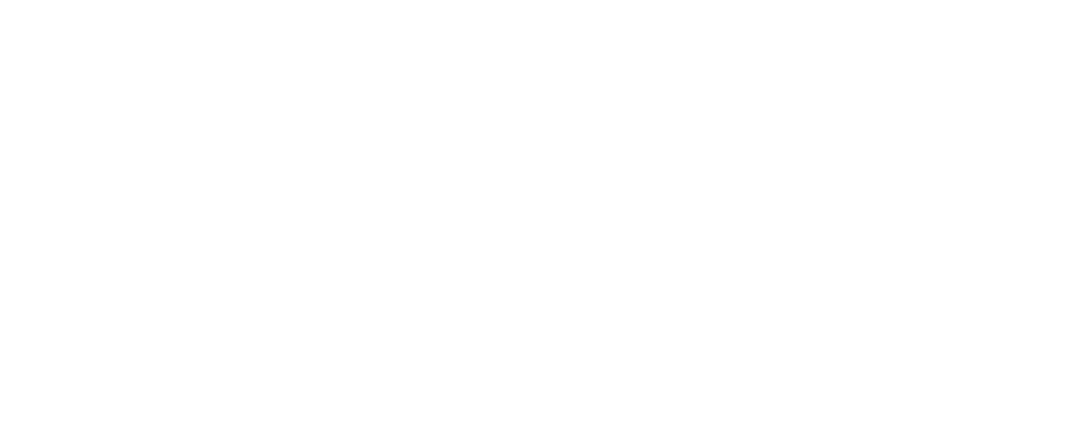
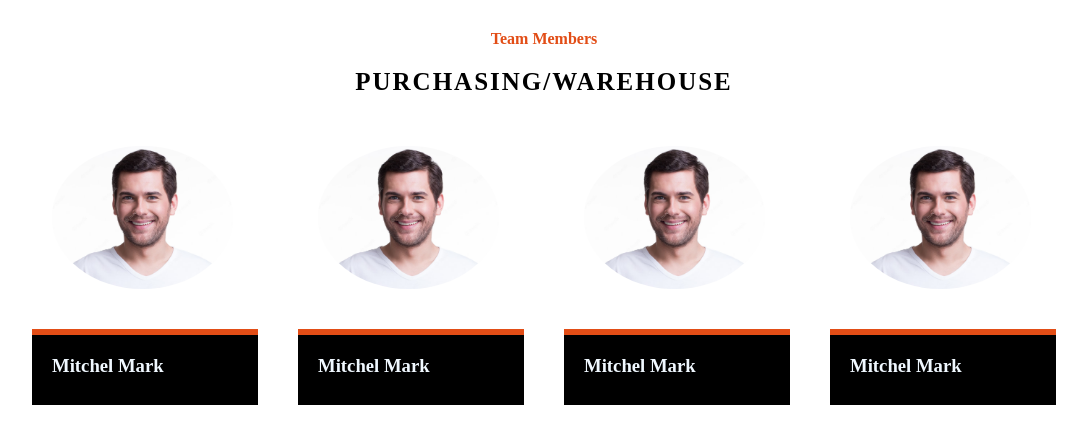
Before and after one commit to MDASHRAFTANVIR/layout1, a plain HTML site: page index.html in a window 1280 px wide. Shown: the whole page, without its empty margins (96-1183 px from the left). Drawn offline with Linux system fonts and the light colour scheme.

Commit message:
Content added

```diff
--- a/index.html
+++ b/index.html
@@ -8,6 +8,46 @@
     <link rel="stylesheet" href="style.css">
 </head>
 <body>
+    <div class="container">
+        <div class="header">
+            <h4>Team Members</h4>
+            <h2>PURCHASING/WAREHOUSE</h2>
+        </div>
+        <div class="person">
+            <div class="main-part">
+                <div class="part">
+                    <img src="images/man1.avif" alt="">
+                    <div class="content">
+                        <h3>Mitchel Mark</h3>
+                        <p>Web Developer</p>
+                    </div>
+                </div>
+                <div class="part">
+                    <img src="images/man1.avif" alt="">
+                    <div class="content">
+                        <h3>Mitchel Mark</h3>
+                        <p>Web Developer</p>
+                    </div>
+                </div>
+                <div class="part">
+                    <img src="images/man1.avif" alt="">
+                    <div class="content">
+                        <h3>Mitchel Mark</h3>
+                        <p>Web Developer</p>
+                    </div>
+                </div>
+                <div class="part">
+                    <img src="images/man1.avif" alt="">
+                    <div class="content">
+                        <h3>Mitchel Mark</h3>
+                        <p>Web Developer</p>
+                    </div>
+                </div>
+            </div>
+            <div class="hover-part">
 
+            </div>
+        </div>
+    </div>
 </body>
 </html>
--- a/style.css
+++ b/style.css
@@ -0,0 +1,57 @@
+
+
+* {
+    margin: 0;
+    padding: 0;
+}
+
+.container {
+    width: 80%;
+    margin: 30px auto;
+}
+
+.header {
+    text-align: center;
+}
+
+.header h4 {
+    color: #e24d16;
+    margin-bottom: 20px;
+}
+
+.header h2 {
+    font-size: 25px;
+    margin-bottom: 30px;
+    letter-spacing: 2px;
+}
+
+.main-part {
+    display: grid;
+    grid-template-columns: repeat(4, 1fr);
+    column-gap: 40px;
+}
+
+.part img {
+    width: 80%;
+    border-radius: 50%;
+    display: flex;
+    justify-content: center;
+    align-items: center;
+    padding: 20px;
+    margin-bottom: 20px;
+
+}
+
+.content {
+    border-top: 6px solid #e24d16;
+    background-color: black;
+    padding: 0px 20px;
+
+}
+
+.content h3 {
+    margin-top: 20px;
+    color:aliceblue;
+    font-weight: 600;
+    margin-bottom: 10px;
+}
```
Also changed, not shown: images/man1.avif (added).
